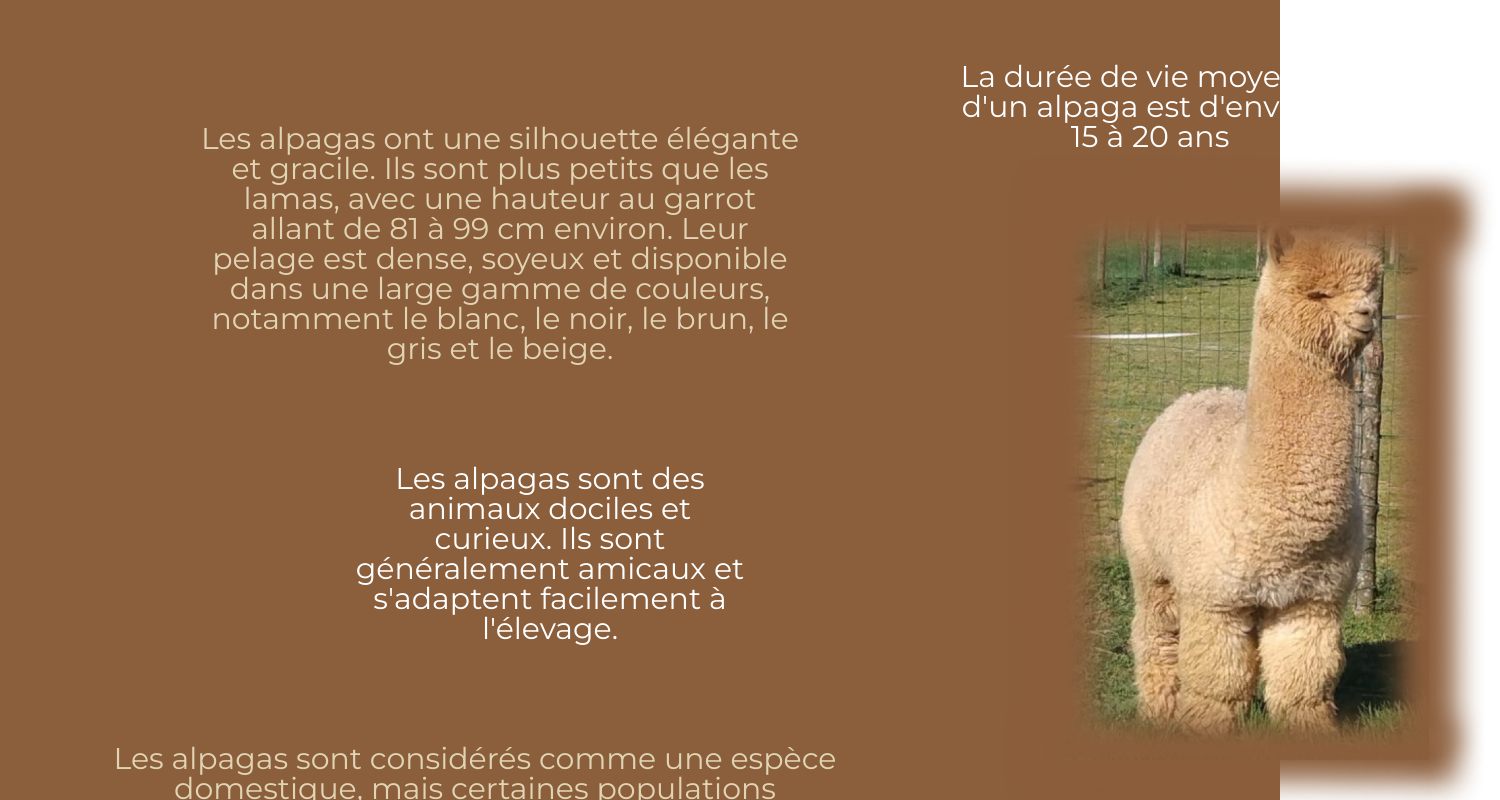
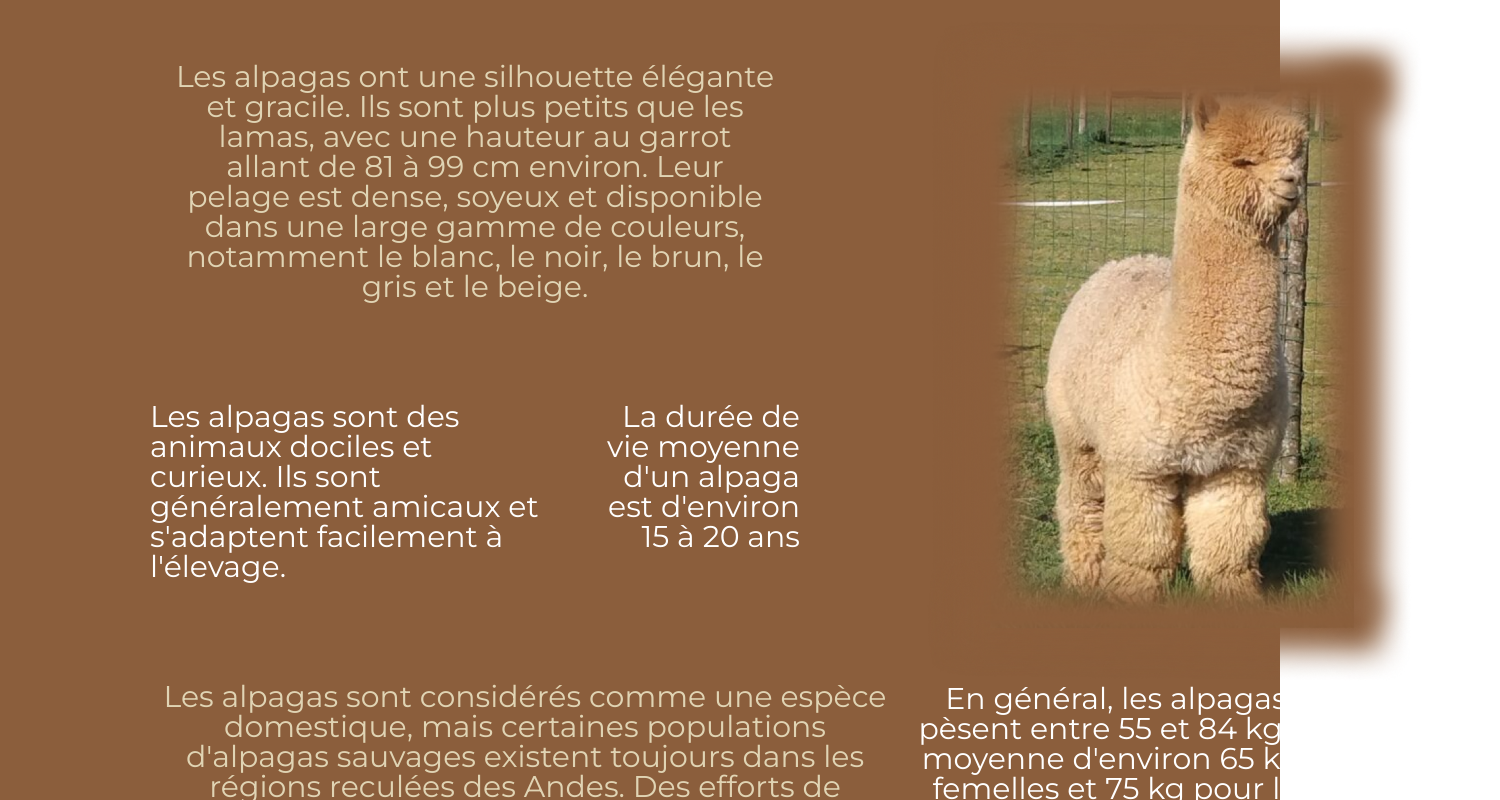
Before and after one commit to julien382/Alpaga, a React (Create React App) app: page / in a window 1280 px wide. Shown: the part 960-1760 px from the top of the page, 1500 px wide, since content can reach past the window. Built offline with nearby package versions, Linux system fonts and the light colour scheme; a web font is replaced by a local one.

Commit message:
change disposition page alpaga

```diff
--- a/src/pages/Alpaga/Alpaga.css
+++ b/src/pages/Alpaga/Alpaga.css
@@ -51,23 +51,30 @@
 
 .part2_textContainer{
     margin-left: 50px;
+    display: flex;
+    flex-direction: column;
+    align-items: center;
+    margin-top: 100px;
+    margin-bottom: 100px;
 }
 
 .part2_Paragraphe1{
     text-align: center;
     color: #E0D4B4;
     font-size: 30px;
-    margin-top: 50px;
-    margin-left: 150px;
     width: 600px;
 }
 
+.part2_ParagrapheRow{
+    display: flex;
+    justify-content: space-between;
+}
+
 .part2_Paragraphe2{
-    text-align: center;
+    text-align: start;
     color: white;
     font-size: 30px;
     margin-top: 100px;
-    margin-left: 300px;
     width: 400px;
 }
 
@@ -76,26 +83,26 @@
     color: #E0D4B4;
     font-size: 30px;
     margin-top: 100px;
-    margin-left: 50px;
     width: 750px;
+    margin-left: 100px;
 }
 
 .part2_imageTextContainer{
     display: flex;
     flex-direction: column;
-    align-items: flex-end;
+    align-items: center;
     width: 1000px;
     margin-right: 50px;
 }
 
 .part2_Paragraphe4{
-    text-align: center;
+    text-align: end;
     float: right;
     color: white;
     font-size: 30px;
     margin-top: 100px;
-    margin-right: 150px;
-    width: 400px;
+    margin-left: 50px;
+    width: 200px;
 }
 
 .part2_alpagaImage{
@@ -107,7 +114,6 @@
     color: white;
     font-size: 30px;
     margin-bottom: 100px;
-    margin-right: 100px;
     width: 550px;
 }
 
--- a/src/pages/Alpaga/Alpaga.jsx
+++ b/src/pages/Alpaga/Alpaga.jsx
@@ -17,11 +17,13 @@ const Alpaga = () => {
             <div className='part2_Accueil'>
                 <div className='part2_textContainer'>
                     <p className='part2_Paragraphe1'>Les alpagas ont une silhouette élégante et gracile. Ils sont plus petits que les lamas, avec une hauteur au garrot allant de 81 à 99 cm environ. Leur pelage est dense, soyeux et disponible dans une large gamme de couleurs, notamment le blanc, le noir, le brun, le gris et le beige.</p>
-                    <p className='part2_Paragraphe2'>Les alpagas sont des animaux dociles et curieux. Ils sont généralement amicaux et s'adaptent facilement à l'élevage.</p>
+                    <div className='part2_ParagrapheRow'>
+                        <p className='part2_Paragraphe2'>Les alpagas sont des animaux dociles et curieux. Ils sont généralement amicaux et s'adaptent facilement à l'élevage.</p>
+                        <p className='part2_Paragraphe4'>La durée de vie moyenne d'un alpaga est d'environ 15 à 20 ans</p>
+                    </div>
                     <p className='part2_Paragraphe3'>Les alpagas sont considérés comme une espèce domestique, mais certaines populations d'alpagas sauvages existent toujours dans les régions reculées des Andes. Des efforts de conservation sont déployés pour préserver la diversité génétique de ces populations sauvages.</p>
                 </div>
                 <div className='part2_imageTextContainer'>
-                    <p className='part2_Paragraphe4'>La durée de vie moyenne d'un alpaga est d'environ 15 à 20 ans</p>
                     <img className='part2_alpagaImage' src={alpagaBrown} alt="alpagaBrown" />
                     <p className='part2_Paragraphe5'> En général, les alpagas adultes pèsent entre 55 et 84 kg, avec une moyenne d'environ 65 kg pour les femelles et 75 kg pour les mâles.</p>
                 </div>
```
